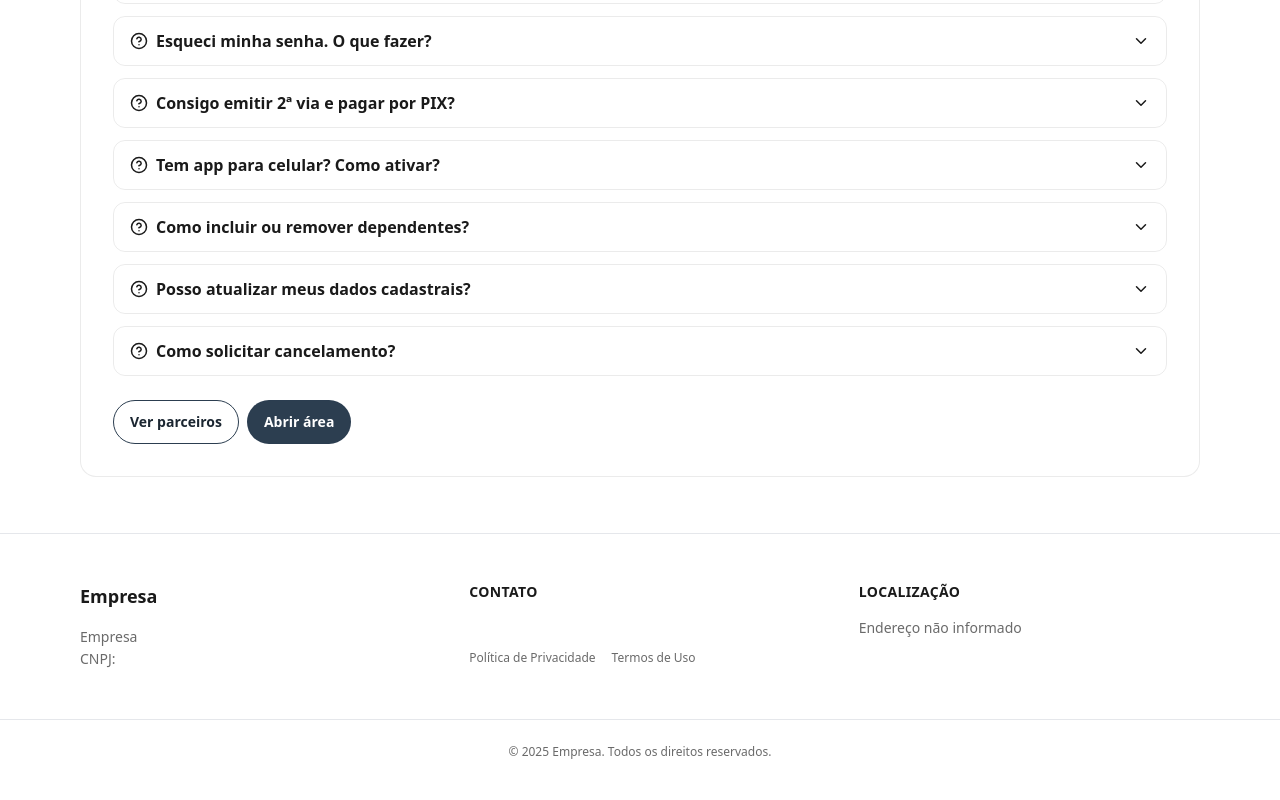
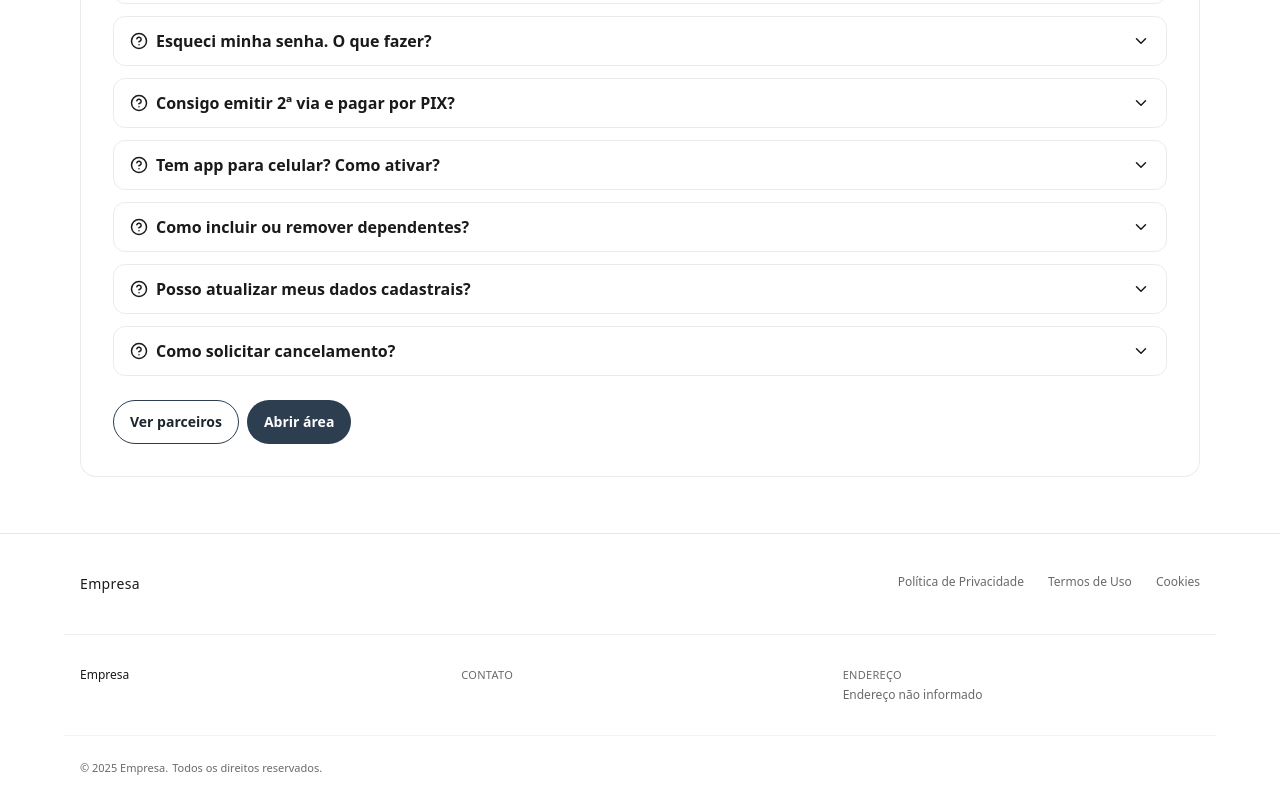
Before and after one commit to AndreLuizMazza/whitelabel, a React (Vite) app: page / in a window 1280 px wide. Shown: the part 4185-4985 px from the top of the page. Built offline with nearby package versions, Linux system fonts and the light colour scheme; no server answers.

Commit message:
Rodape premium

```diff
--- a/src/components/Footer.jsx
+++ b/src/components/Footer.jsx
@@ -3,7 +3,7 @@ import { Link } from "react-router-dom"
 import useTenant from "@/store/tenant"
 
 export default function Footer() {
-  const empresa = useTenant(s => s.empresa)
+  const empresa = useTenant((s) => s.empresa)
   const ano = new Date().getFullYear()
 
   const nome = empresa?.nomeFantasia || "Empresa"
@@ -12,108 +12,127 @@ export default function Footer() {
   const telefone = empresa?.contato?.telefone
 
   const end = empresa?.endereco
-  const enderecoFormatado = end
-    ? `${end.logradouro}, ${end.numero} - ${end.bairro}, ${end.cidade}/${end.uf}`
+  const enderecoLinha1 = end
+    ? `${end.logradouro}, ${end.numero}`
+    : ""
+  const enderecoLinha2 = end
+    ? `${end.bairro} • ${end.cidade} - ${end.uf}`
     : ""
 
+  const hasEndereco = Boolean(enderecoLinha1 || enderecoLinha2)
+
   return (
-    <footer className="w-full bg-[var(--surface)] border-t">
-      <div className="container-max py-12 grid gap-12 md:grid-cols-3">
-
-        {/* Coluna 1: Logo + Institucional */}
-        <div className="flex flex-col gap-4">
+    <footer className="w-full border-t bg-[var(--surface)]">
+      {/* Faixa superior com logo e navegação institucional */}
+      <div className="container-max py-10 border-b border-[color-mix(in_srgb,var(--c-border)_80%,transparent)]">
+        <div className="flex flex-col gap-8 md:flex-row md:items-start md:justify-between">
+          <div className="flex items-center gap-3">
             {logo ? (
               <img
                 src={logo}
                 alt={nome}
-              className="h-10 w-auto object-contain"
+                className="h-8 w-auto object-contain"
                 referrerPolicy="no-referrer"
               />
             ) : (
-            <h2 className="text-lg font-semibold text-[var(--text)]">
+              <span className="text-sm font-medium tracking-wide text-[var(--text)]">
                 {nome}
-            </h2>
+              </span>
             )}
-
-          <p className="text-sm text-[var(--text-muted)] leading-relaxed">
-            {empresa?.razaoSocial || nome}
-            <br />
-            CNPJ: {empresa?.cnpj}
-            <br />
-            {enderecoFormatado}
-          </p>
           </div>
 
-        {/* Coluna 2: Contatos */}
-        <div className="flex flex-col gap-4">
-          <h3 className="text-sm font-semibold text-[var(--text)] tracking-wide">
-            CONTATO
-          </h3>
-
-          <ul className="text-sm text-[var(--text-muted)] flex flex-col gap-2">
-            {telefone && (
-              <li>
-                <a
-                  href={`tel:${telefone}`}
-                  className="hover:text-[var(--primary)] transition-colors"
-                >
-                  {telefone}
-                </a>
-              </li>
-            )}
-            {email && (
-              <li>
-                <a
-                  href={`mailto:${email}`}
-                  className="hover:text-[var(--primary)] transition-colors"
-                >
-                  {email}
-                </a>
-              </li>
-            )}
-          </ul>
-
-          <div className="mt-4 flex gap-4">
+          <nav className="flex flex-col gap-2 text-xs text-[var(--text-muted)] md:flex-row md:items-center md:gap-6">
             <Link
               to="/politica-privacidade"
-              className="text-xs text-[var(--text-muted)] hover:text-[var(--primary)] transition-colors"
+              className="hover:text-[var(--text)] transition-colors"
             >
               Política de Privacidade
             </Link>
             <Link
               to="/termos-uso"
-              className="text-xs text-[var(--text-muted)] hover:text-[var(--primary)] transition-colors"
+              className="hover:text-[var(--text)] transition-colors"
             >
               Termos de Uso
             </Link>
+            <Link
+              to="/politica-cookies"
+              className="hover:text-[var(--text)] transition-colors"
+            >
+              Cookies
+            </Link>
+          </nav>
         </div>
       </div>
 
-        {/* Coluna 3: Mapa e Informações Adicionais */}
-        <div className="flex flex-col gap-4">
-          <h3 className="text-sm font-semibold text-[var(--text)] tracking-wide">
-            LOCALIZAÇÃO
-          </h3>
+      {/* Faixa intermediária com informações da empresa */}
+      <div className="container-max py-8 border-b border-[color-mix(in_srgb,var(--c-border)_60%,transparent)]">
+        <div className="grid gap-6 text-xs text-[var(--text-muted)] md:grid-cols-3">
+          <div className="space-y-1">
+            <div className="font-medium text-[var(--text)]">
+              {empresa?.razaoSocial || nome}
+            </div>
+            {empresa?.cnpj && (
+              <div className="text-[11px] uppercase tracking-wide">
+                CNPJ {empresa.cnpj}
+              </div>
+            )}
+          </div>
 
-          {end ? (
+          <div className="space-y-1">
+            <div className="text-[11px] uppercase tracking-wide text-[var(--text-muted-soft)]">
+              CONTATO
+            </div>
+            {telefone && (
+              <a
+                href={`tel:${telefone}`}
+                className="block hover:text-[var(--text)] transition-colors"
+              >
+                {telefone}
+              </a>
+            )}
+            {email && (
+              <a
+                href={`mailto:${email}`}
+                className="block hover:text-[var(--text)] transition-colors"
+              >
+                {email}
+              </a>
+            )}
+          </div>
+
+          <div className="space-y-1">
+            <div className="text-[11px] uppercase tracking-wide text-[var(--text-muted-soft)]">
+              ENDEREÇO
+            </div>
+            {hasEndereco ? (
+              <>
+                {enderecoLinha1 && <div>{enderecoLinha1}</div>}
+                {enderecoLinha2 && <div>{enderecoLinha2}</div>}
+              </>
+            ) : (
+              <div>Endereço não informado</div>
+            )}
+          </div>
+        </div>
+      </div>
+
+      {/* Faixa inferior com copyright e localização/mapa */}
+      <div className="container-max py-6 text-[11px] text-[var(--text-muted)] flex flex-col gap-3 md:flex-row md:items-center md:justify-between">
+        <div className="space-x-1">
+          <span>© {ano} {nome}.</span>
+          <span>Todos os direitos reservados.</span>
+        </div>
+
+        {end?.latitude && end?.longitude && (
           <a
             href={`https://www.google.com/maps/search/?api=1&query=${end.latitude},${end.longitude}`}
             target="_blank"
             rel="noopener noreferrer"
-              className="text-sm text-[var(--text-muted)] hover:text-[var(--primary)] transition-colors"
+            className="hover:text-[var(--text)] transition-colors"
           >
-              Ver no mapa →
+            Ver localização no mapa
           </a>
-          ) : (
-            <p className="text-sm text-[var(--text-muted)]">Endereço não informado</p>
         )}
-        </div>
-      </div>
-
-      <div className="border-t py-6">
-        <div className="container-max text-center text-xs text-[var(--text-muted)]">
-          © {ano} {nome}. Todos os direitos reservados.
-        </div>
       </div>
     </footer>
   )
```
Lines whose indentation alone changed are shown as unchanged.
